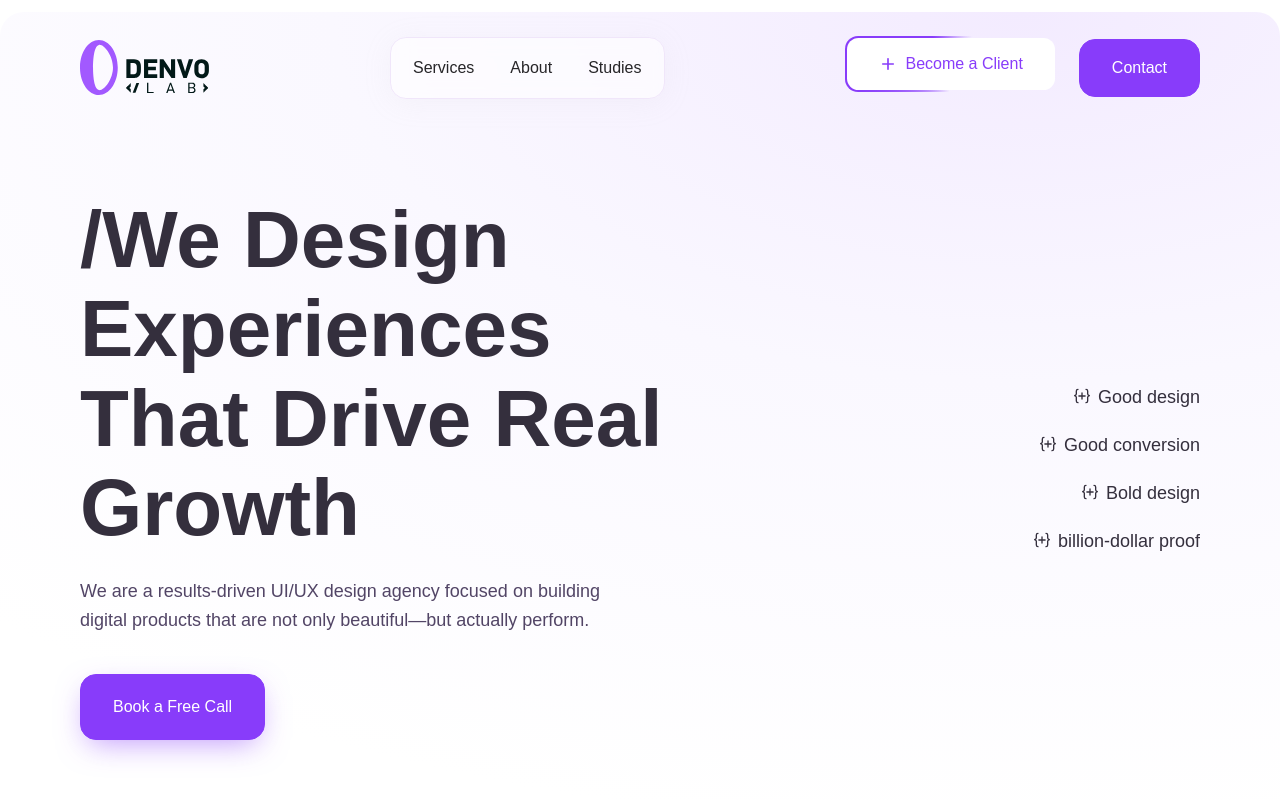
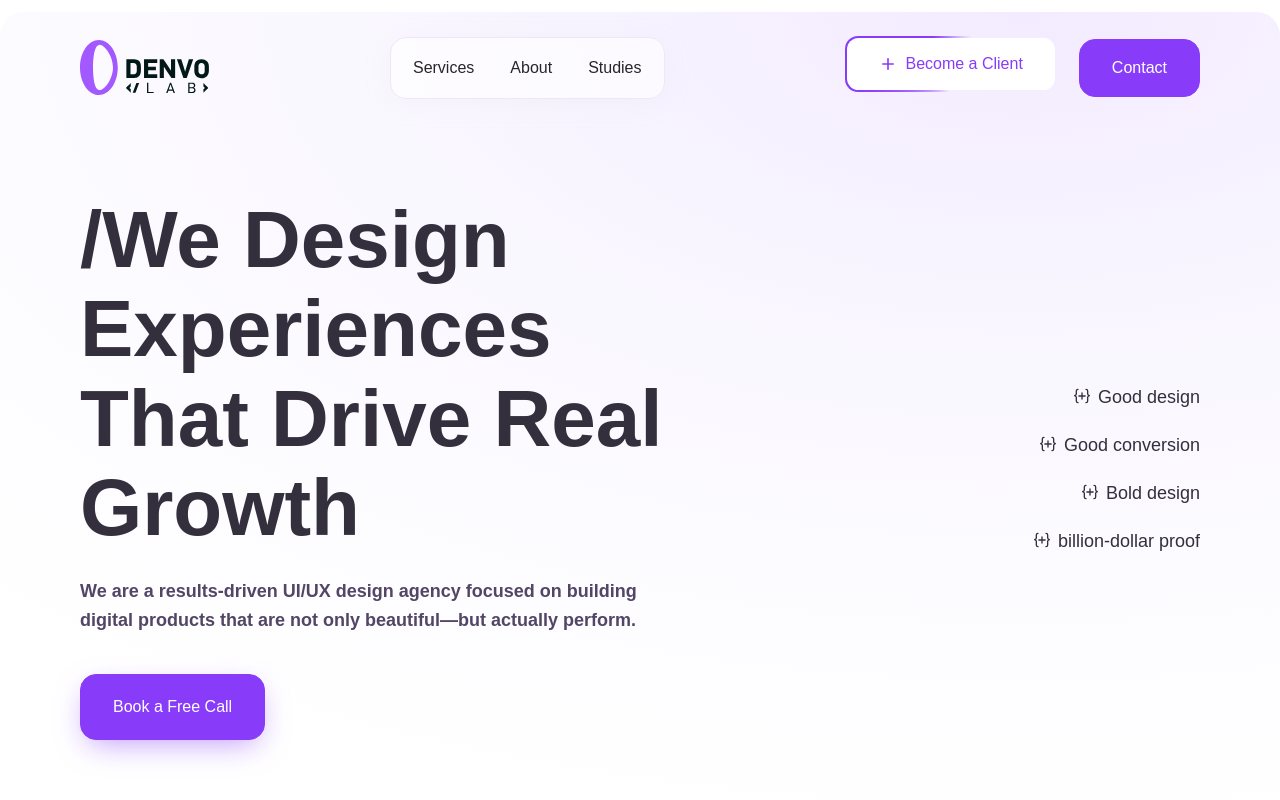
Before and after one commit to rakibthedev/denvo-final, a Next.js app: page /about in a window 1280 px wide. Shown: the top 800 px of the page. Built offline with nearby package versions, Linux system fonts and the light colour scheme; a web font is replaced by a local one.

Commit message:
about page

```diff
--- a/src/app/components/about/AboutHero.tsx
+++ b/src/app/components/about/AboutHero.tsx
@@ -49,7 +49,7 @@ export default function AboutHero() {
               whileInView={{ y: 0, opacity: 1 }}
               transition={{ duration: 0.5, ease: "easeOut", delay: 0.25 }}
               viewport={{ once: true }}
-              className="mt-6 max-w-[560px] text-base text-extrabold leading-[160%] text-subtext md:text-lg"
+              className="mt-6 max-w-[560px] text-base font-extrabold leading-[160%] text-subtext md:text-lg"
             >
               We are a results-driven UI/UX design agency focused on building
               digital products that are not only beautiful—but actually perform.
```
